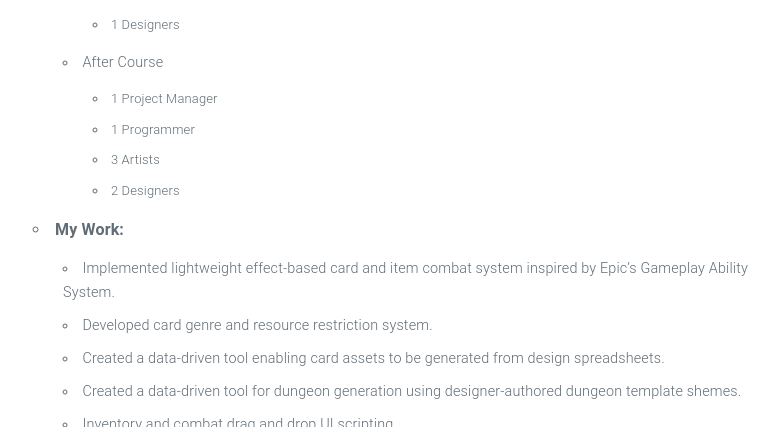
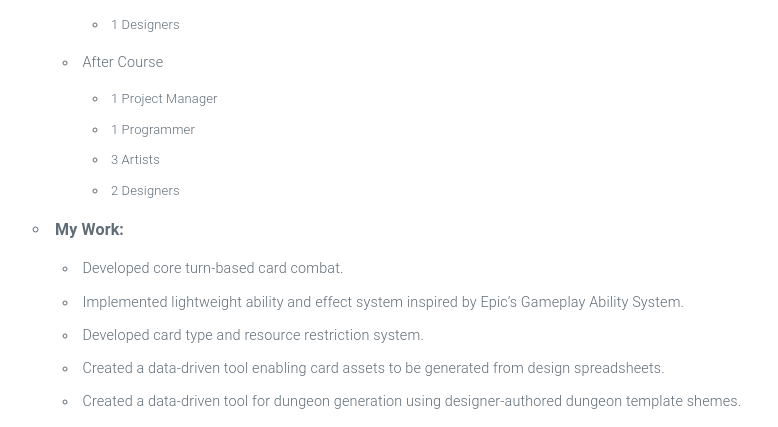
Before and after one commit to nickolas-simons/nickolas-simons.github.io, a Jekyll site: the page built from _posts/2024-01-01-CardGenie.md, in a window 1280 px wide and 900 px high, scrolled down 960 px, cut to the strip 0-427 px from the top of the window. Shown: the whole strip, without its empty margins (227-1005 px from the left). Built offline with Jekyll 4.4.1, drawn with Linux system fonts in a browser that asks for light colours.

```diff
--- a/_posts/2024-01-01-CardGenie.md
+++ b/_posts/2024-01-01-CardGenie.md
@@ -29,14 +29,17 @@ A Sci-Fi card battler roguelike with mechanics influenced by Slay the Spire, Mag
          - 2 Designers
 
 - **My Work:**
-  - Implemented lightweight effect-based card and item combat system inspired by Epic's Gameplay Ability System.
-  - Developed card genre and resource restriction system.
+  - Developed core turn-based card combat.
+  - Implemented lightweight ability and effect system inspired by Epic's Gameplay Ability System.
+  - Developed card type and resource restriction system.
   - Created a data-driven tool enabling card assets to be generated from design spreadsheets.
   - Created a data-driven tool for dungeon generation using designer-authored dungeon template shemes.
   - Inventory and combat drag and drop UI scripting.
 
 ![Card System Design Loop](/assets/405gif1.gif)
+
 ![Card System Design Loop](/assets/405gif3.gif)
+
 ![Card System Design Loop](/assets/405gif2.gif)
 
 ![System Loop Image](/assets/405_Loop.png)
```
Also changed, not shown: _posts/2022-09-01-Untiled.md (+1 -0 lines), _posts/2024-04-02-Flicker.md (added, +35 -0 lines), _posts/2024-05-01-MasterDancer.md (+2 -0 lines), assets/flicker1.png (added), assets/flicker2.png (added), assets/flicker3.png (added), assets/flicker4.png (added), assets/flicker_banner.png (added), assets/flicker_preview.png (added).
